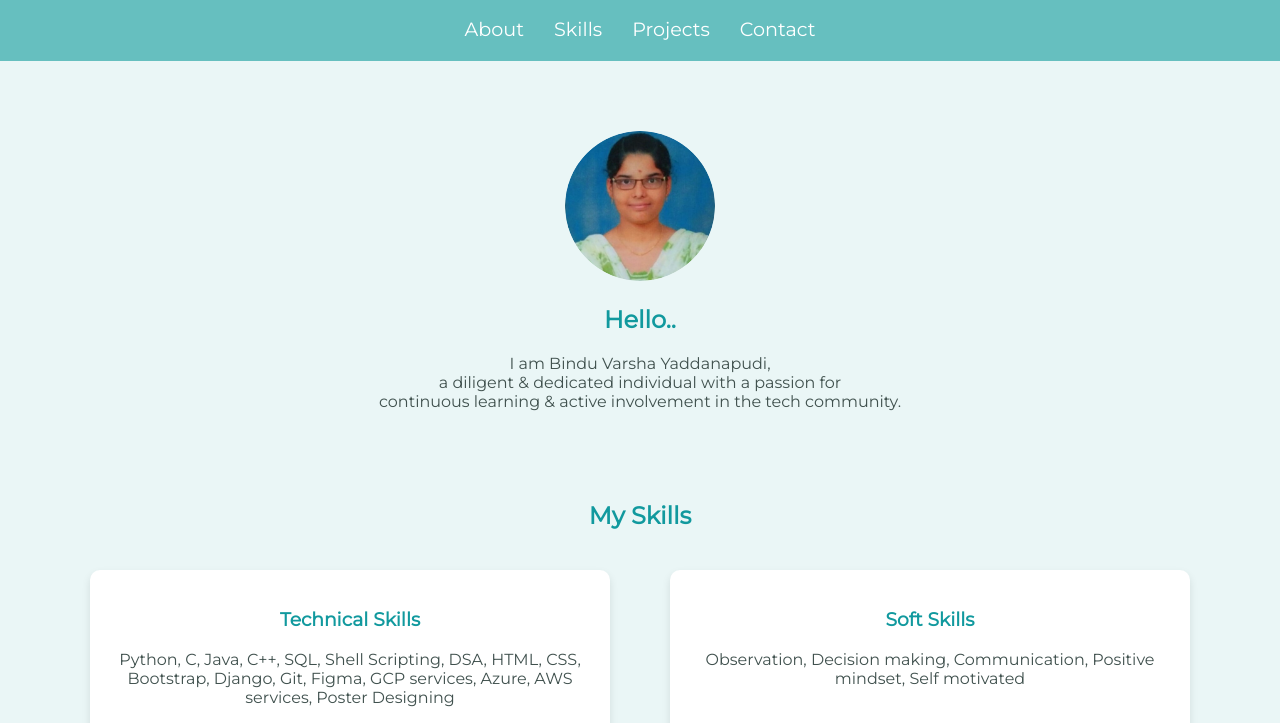
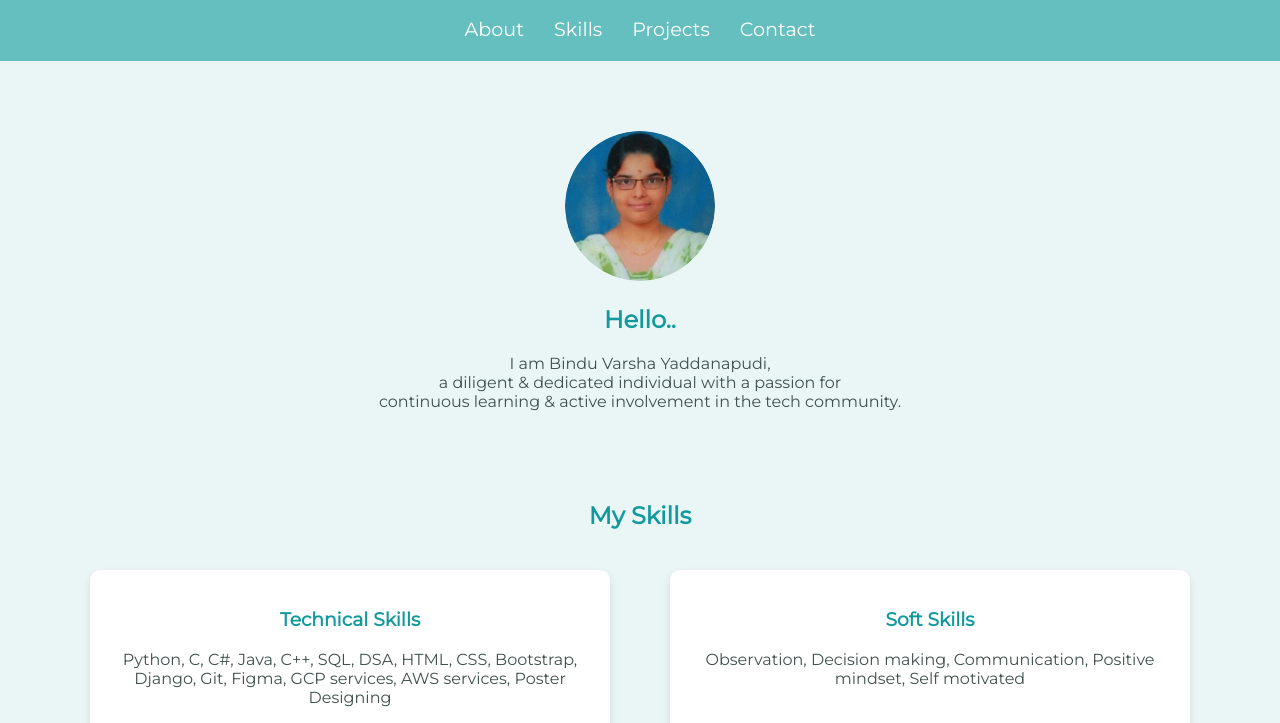
Before and after one commit to Binduvarsha/My_Site, a plain HTML site: page index.html in a window 1280 px wide. Shown: the part 229-952 px from the top of the page. Drawn offline with Linux system fonts and the light colour scheme.

Commit message:
Update index.html

```diff
--- a/index.html
+++ b/index.html
@@ -41,7 +41,7 @@
         <div class="skills-container">
             <div class="skill-card">
                 <h3>Technical Skills</h3>
-                <p>Python, C, Java, C++, SQL, Shell Scripting, DSA, HTML, CSS, Bootstrap, Django, Git, Figma, GCP services, Azure, AWS services, Poster Designing</p>
+                <p>Python, C, C#, Java, C++, SQL, DSA, HTML, CSS, Bootstrap, Django, Git, Figma, GCP services, AWS services, Poster Designing</p>
             </div>
             <div class="skill-card">
                 <h3>Soft Skills</h3>
```
